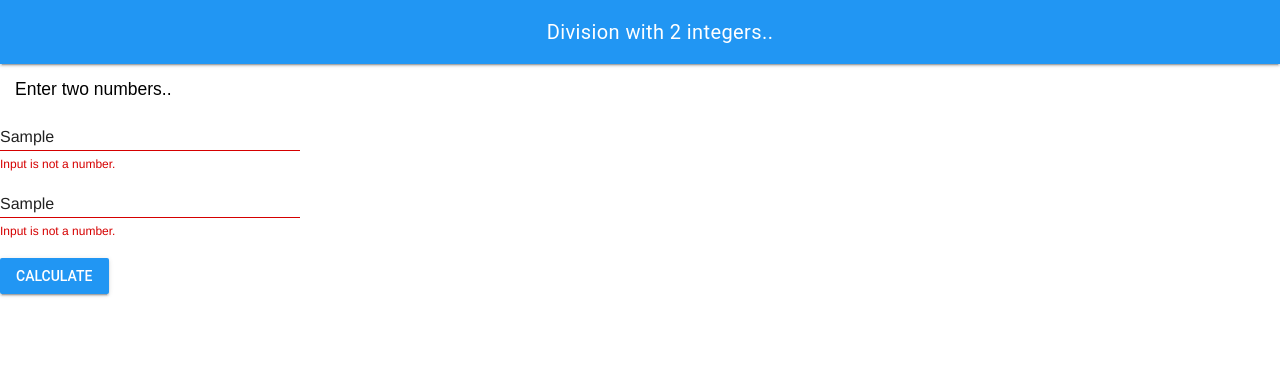
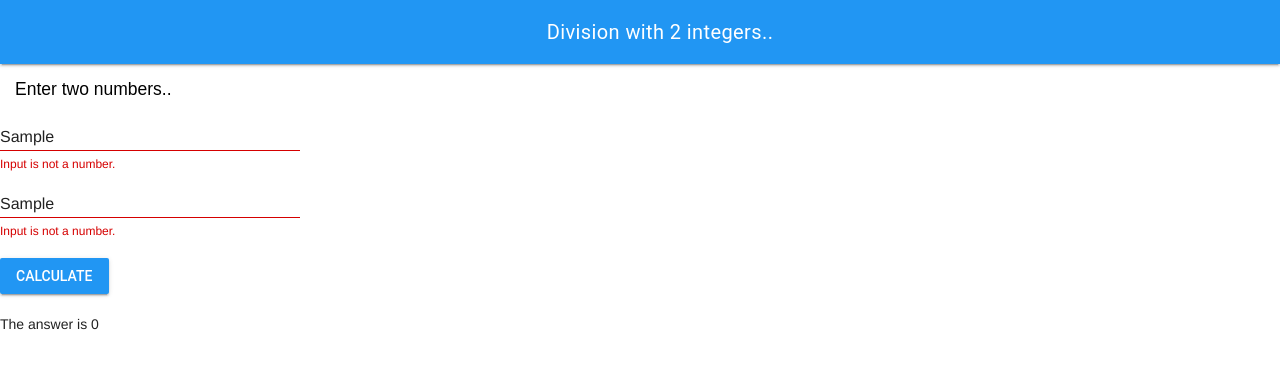
Before and after one commit to MTHS-ICS2O-2-2022/ICS2O-Unit-5-08-Yuri-Gabutero24, a plain HTML site: page index.html in a window 1280 px wide. Both pictures are taken after typing "Sample", "Sample" into the empty fields and a click on the button "CALCULATE". Drawn offline with nearby package versions, Linux system fonts and the light colour scheme.

Commit message:
fixed script

```diff
--- a/index.html
+++ b/index.html
@@ -32,7 +32,7 @@
       sizes="16x16"
       href="./images/favicon-16x16.png"
     />
-    <link rel="manifest" href="/site.webmanifest" />
+    <link rel="manifest" href="./images/site.webmanifest" />
     <title>Division</title>
   </head>
   <body>
--- a/js/script.js
+++ b/js/script.js
@@ -8,8 +8,8 @@
 
 function myButtonClicked() {
   //input
-  const numberOne = parseInt(document.getElementById("firstNumber").value)
-  const numberTwo = parseInt(document.getElementById("secondNumber").value)
+  const numberOne = parseInt(document.getElementById("first-number").value)
+  const numberTwo = parseInt(document.getElementById("second-number").value)
 
   // process
   let counter = 0
```
